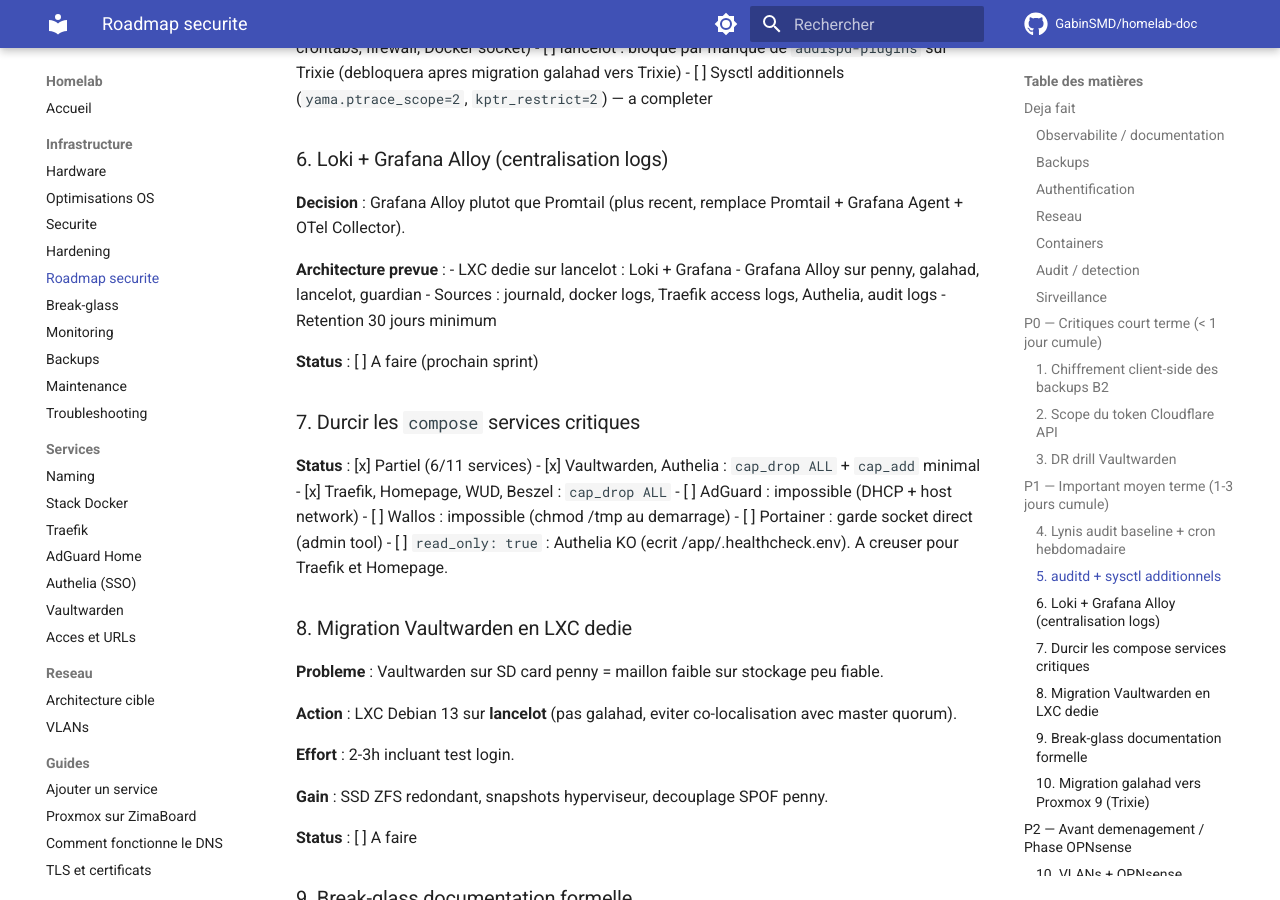
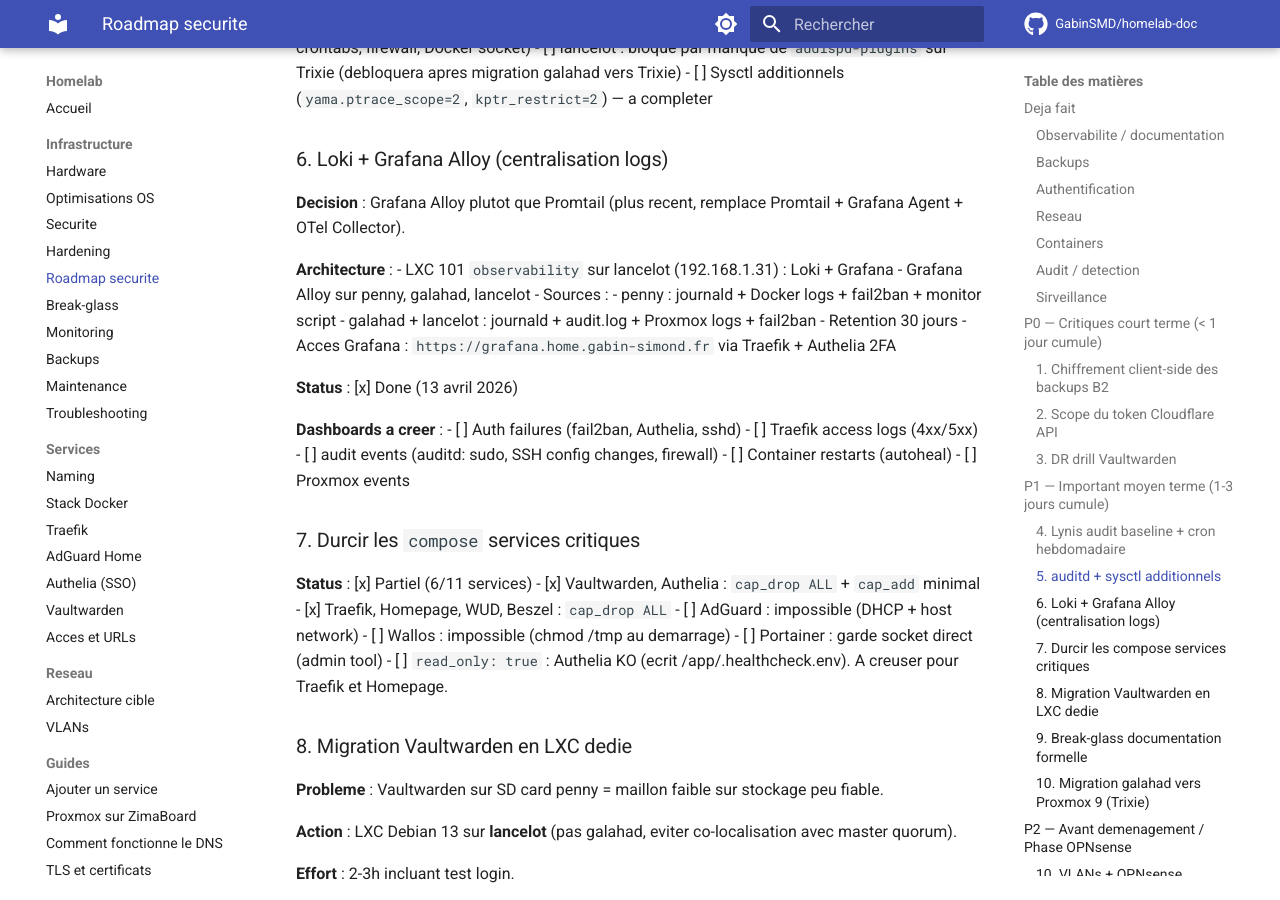
Before and after one commit to GabinSMD/homelab-doc, an MkDocs documentation site: the page built from docs/infrastructure/security-roadmap.md, in a window 1280 px wide and 900 px high, scrolled down 3909 px. Built offline with MkDocs 1.6.1 and Material for MkDocs 9.7.7, drawn with Linux system fonts in a browser that asks for light colours; comment, search, counter and statistics services are not loaded.

Commit message:
docs: Loki Alloy deploye et observability LXC documente
Co-Authored-By: Claude Opus 4.6 (1M context) <noreply@anthropic.com>

```diff
--- a/docs/infrastructure/security-roadmap.md
+++ b/docs/infrastructure/security-roadmap.md
@@ -159,13 +159,23 @@ docker run -d --name vw-dr-test -v "$DRILL_DIR/restore:/data" -p 8089:80 vaultwa
 
 **Decision** : Grafana Alloy plutot que Promtail (plus recent, remplace Promtail + Grafana Agent + OTel Collector).
 
-**Architecture prevue** :
-- LXC dedie sur lancelot : Loki + Grafana
-- Grafana Alloy sur penny, galahad, lancelot, guardian
-- Sources : journald, docker logs, Traefik access logs, Authelia, audit logs
-- Retention 30 jours minimum
+**Architecture** :
+- LXC 101 `observability` sur lancelot (192.168.1.31) : Loki + Grafana
+- Grafana Alloy sur penny, galahad, lancelot
+- Sources :
+  - penny : journald + Docker logs + fail2ban + monitor script
+  - galahad + lancelot : journald + audit.log + Proxmox logs + fail2ban
+- Retention 30 jours
+- Acces Grafana : `https://grafana.home.gabin-simond.fr` via Traefik + Authelia 2FA
 
-**Status** : [ ] A faire (prochain sprint)
+**Status** : [x] Done (13 avril 2026)
+
+**Dashboards a creer** :
+- [ ] Auth failures (fail2ban, Authelia, sshd)
+- [ ] Traefik access logs (4xx/5xx)
+- [ ] audit events (auditd: sudo, SSH config changes, firewall)
+- [ ] Container restarts (autoheal)
+- [ ] Proxmox events
 
 ### 7. Durcir les `compose` services critiques
 
```
Also changed, not shown: docs/services/naming.md (+9 -1 lines).
